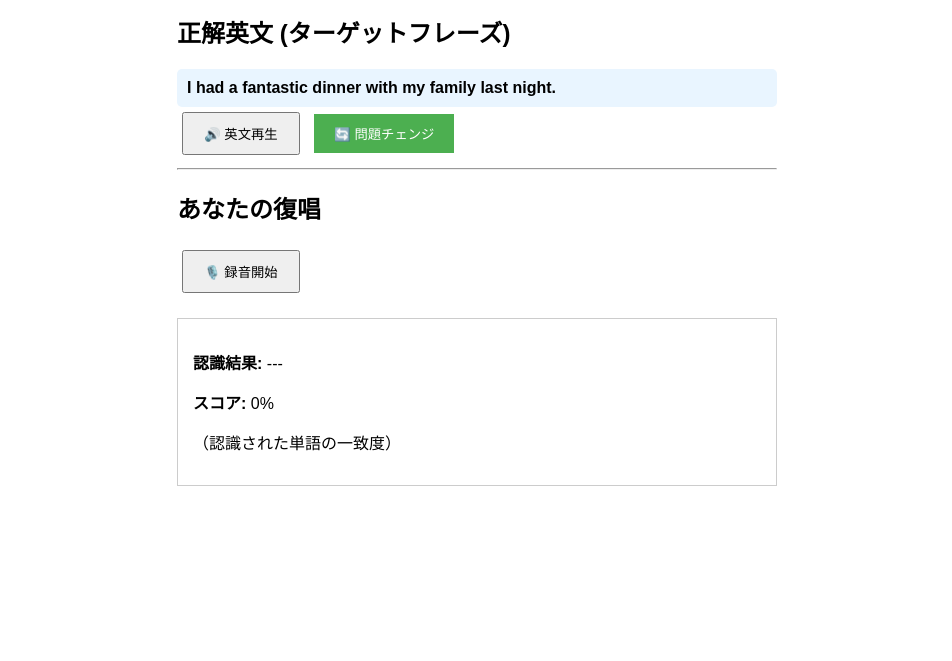
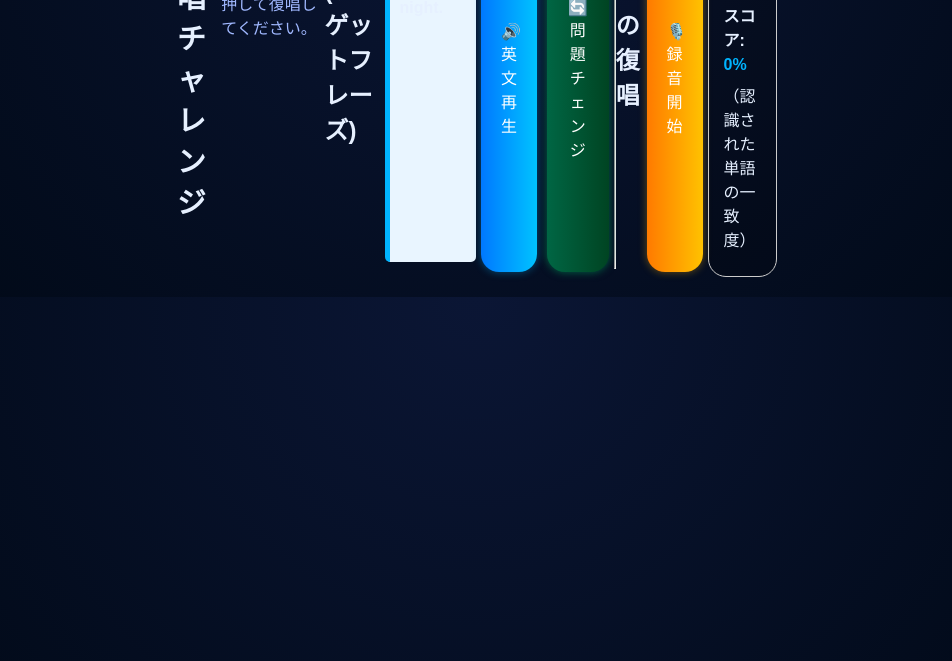
Before and after one commit to kado0314/listening, a plain HTML site: page index.html in a window 1280 px wide. Shown: the part 139-800 px from the top of the page, without its empty margins (163-1115 px from the left). Drawn offline with Linux system fonts and the light colour scheme.

Commit message:
Add stylesheet link to index.html

```diff
--- a/index.html
+++ b/index.html
@@ -3,6 +3,7 @@
 <head>
     <meta charset="UTF-8">
     <title>リスニング＆復唱チェック</title>
+    <link rel="stylesheet" href="eigo.css">
     <style>
         /* CSSはそのまま利用します */
         body { font-family: sans-serif; max-width: 600px; margin: 0 auto; padding: 20px; }
```
